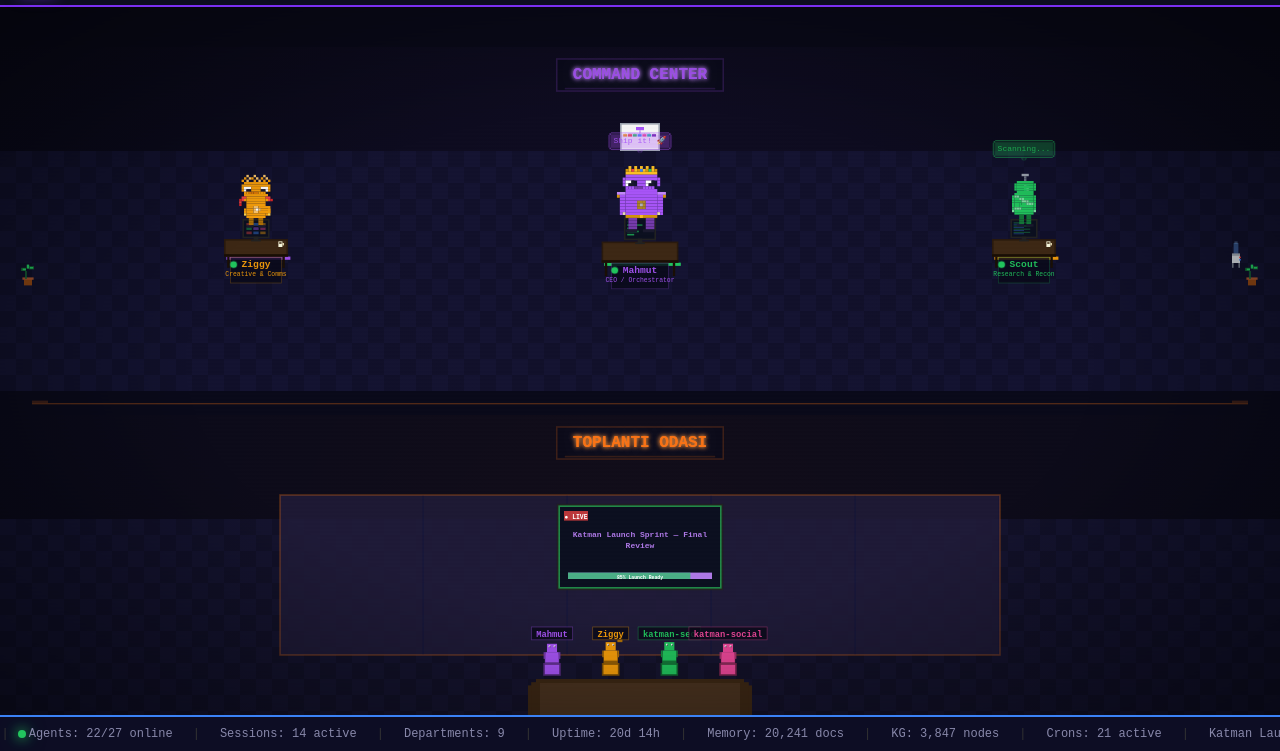
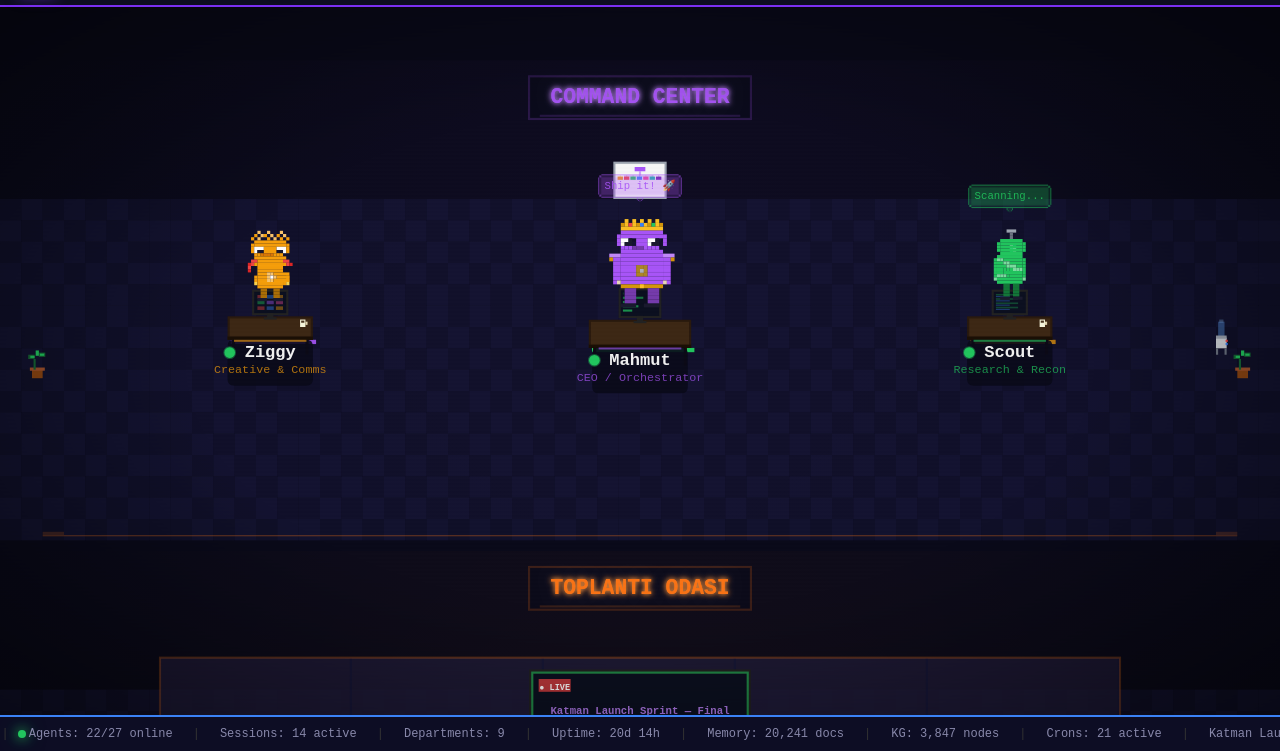
Before and after one commit to AytuncYildizli/mahmut-hq, a plain HTML site: page index.html in a window 1280 px wide. Shown: the part 49-800 px from the top of the page. Drawn offline with Linux system fonts and the light colour scheme; animation ran at ten frames a second.

Commit message:
fix: much larger agent names (min 14px), rounded plates, brighter text, bigger scale

```diff
--- a/index.html
+++ b/index.html
@@ -221,7 +221,7 @@ function getDeptSectionHeight(deptIdx) {
 
 function resize(){
   W=wrap.clientWidth;
-  S=Math.max(0.5, Math.min(W/1600, 1.2));
+  S=Math.max(0.8, Math.min(W/1200, 1.5));
   let totalH = 60*S;
   for(let i=0;i<DEPARTMENTS.length;i++){
     totalH += (getDeptSectionHeight(i)+HEADER_HEIGHT+DEPT_GAP)*S;
@@ -1144,8 +1144,8 @@ function drawSpeechBubble(x,y,text,color){
 
 // ─── NAME TAG (IMPROVED — larger, contrast bg, bigger status dot) ───
 function drawNameTag(x,y,name,role,color,status){
-  const nameFontSize=12*S;
-  const roleFontSize=8*S;
+  const nameFontSize=Math.max(14, 16*S);
+  const roleFontSize=Math.max(10, 11*S);
 
   // Name text
   ctx.font=`bold ${nameFontSize}px 'Courier New', monospace`;
@@ -1153,35 +1153,47 @@ function drawNameTag(x,y,name,role,color,status){
   const nameW=ctx.measureText(name).width;
 
   // Background plate for readability
-  const plateW=nameW+28*S;
-  const plateH=nameFontSize+roleFontSize+12*S;
-  ctx.fillStyle=rgba('#0a0a1a',0.85);
-  ctx.fillRect(x-plateW/2,y-3*S,plateW,plateH);
-  ctx.strokeStyle=rgba(color,0.25);
-  ctx.lineWidth=S;
-  ctx.strokeRect(x-plateW/2,y-3*S,plateW,plateH);
-
-  // Status dot (bigger, 4px radius)
-  const dotR=4*S;
-  const dotX=x-nameW/2-10*S;
+  const plateW=nameW+32*S;
+  const plateH=nameFontSize+roleFontSize+16*S;
+  const plateX=x-plateW/2, plateY=y-4*S;
+  // Rounded rect background
+  const cr=6*S;
+  ctx.fillStyle=rgba('#0a0a1a',0.9);
+  ctx.beginPath();
+  ctx.moveTo(plateX+cr,plateY);ctx.lineTo(plateX+plateW-cr,plateY);
+  ctx.quadraticCurveTo(plateX+plateW,plateY,plateX+plateW,plateY+cr);
+  ctx.lineTo(plateX+plateW,plateY+plateH-cr);
+  ctx.quadraticCurveTo(plateX+plateW,plateY+plateH,plateX+plateW-cr,plateY+plateH);
+  ctx.lineTo(plateX+cr,plateY+plateH);
+  ctx.quadraticCurveTo(plateX,plateY+plateH,plateX,plateY+plateH-cr);
+  ctx.lineTo(plateX,plateY+cr);
+  ctx.quadraticCurveTo(plateX,plateY,plateX+cr,plateY);
+  ctx.closePath();ctx.fill();
+  // Colored top accent line
+  ctx.fillStyle=rgba(color,0.6);
+  ctx.fillRect(plateX+cr,plateY,plateW-cr*2,2);
+
+  // Status dot (bigger, 5px radius)
+  const dotR=Math.max(5, 5*S);
+  const dotX=x-nameW/2-14*S;
   const dotY=y+nameFontSize/2;
   ctx.beginPath();ctx.arc(dotX,dotY,dotR,0,Math.PI*2);
   const dotColor=status==='online'?'#22c55e':(status==='idle'?'#f59e0b':'#555');
   ctx.fillStyle=dotColor;ctx.fill();
   if(status==='online'){
-    ctx.strokeStyle=rgba('#22c55e',0.3);ctx.lineWidth=2*S;ctx.stroke();
-  }
-
-  // Name
+    ctx.strokeStyle=rgba('#22c55e',0.4);ctx.lineWidth=2*S;ctx.stroke();
+  }
+
+  // Name — bright white for max readability
   const isOff=status==='offline';
-  ctx.fillStyle=isOff?rgba('#888',0.5):rgba(color,0.95);
+  ctx.fillStyle=isOff?'#666':'#f0f0f0';
   ctx.font=`bold ${nameFontSize}px 'Courier New', monospace`;
   ctx.fillText(name,x,y);
 
   // Role subtitle
-  ctx.fillStyle=rgba('#888',0.6);
+  ctx.fillStyle=rgba(color,0.7);
   ctx.font=`${roleFontSize}px 'Courier New', monospace`;
-  ctx.fillText(role,x,y+nameFontSize+2*S);
+  ctx.fillText(role,x,y+nameFontSize+3*S);
 }
 
 // ─── BUBBLE CYCLE ───
```
